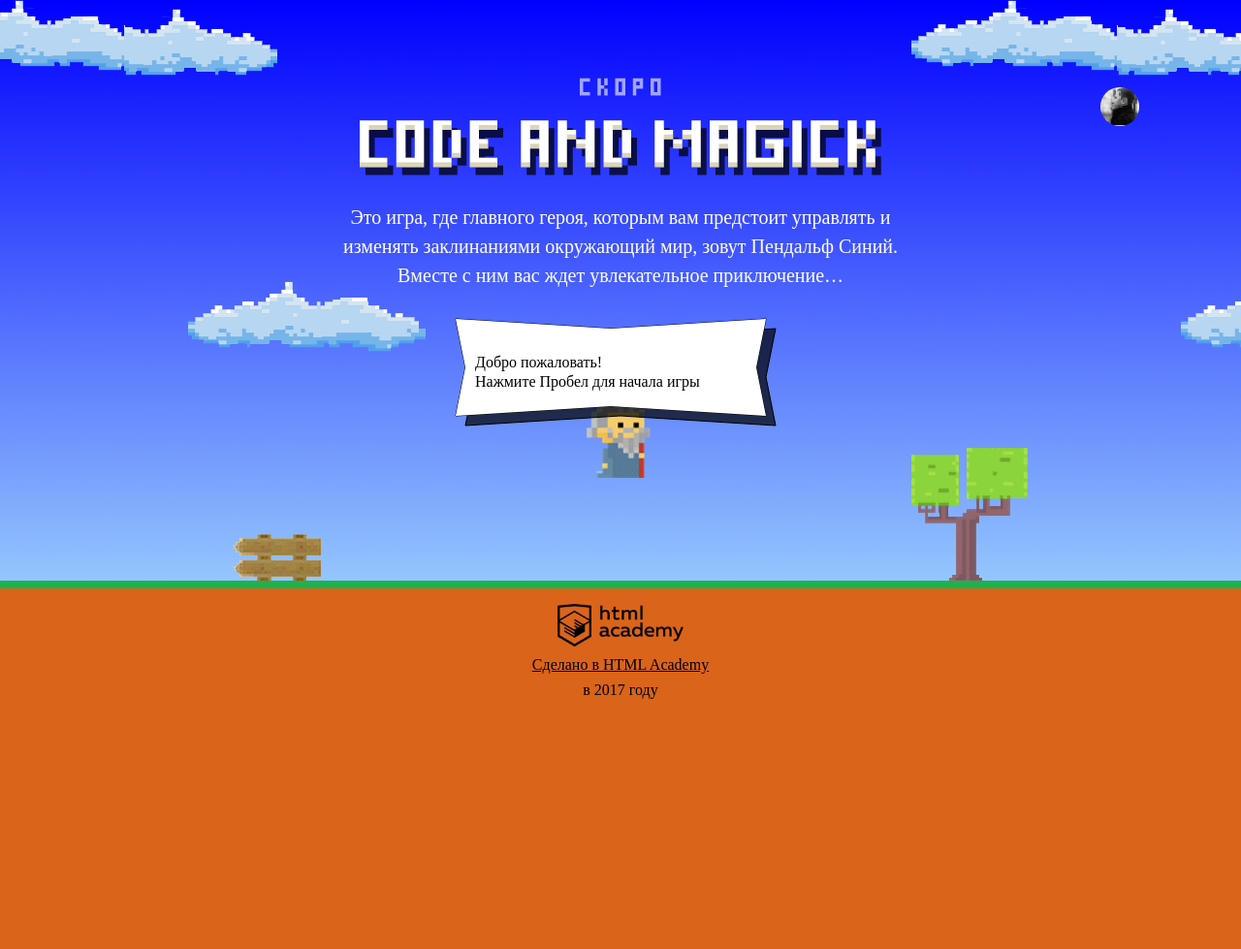
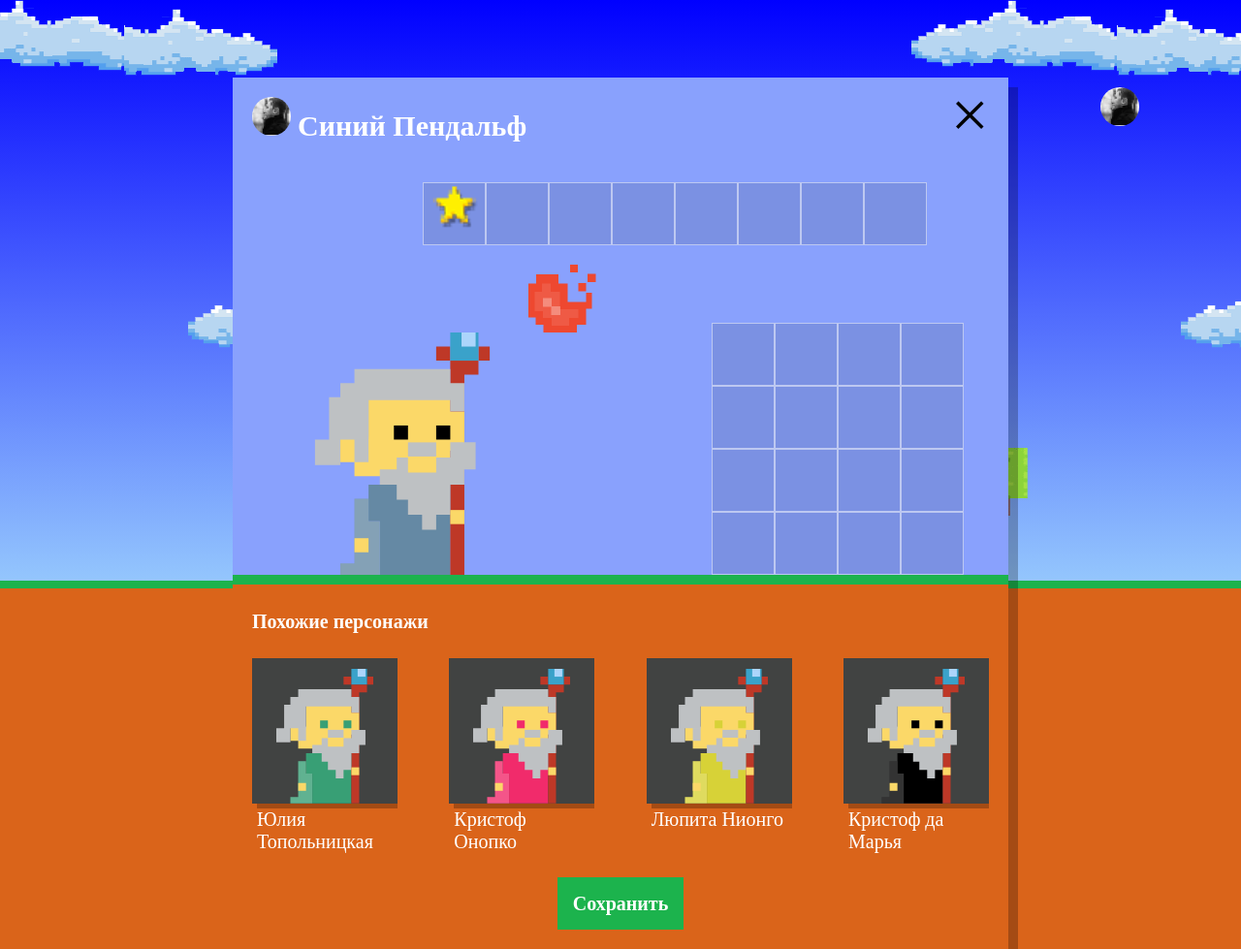
Before and after one commit to johnkirson/68387-code-and-magick-20, a website: page index.html in a window 1280 px wide. Shown: the whole page at 97% size. Before the commit the page ends 800 px from the top, so only its background shows below. Drawn offline with Linux system fonts and the light colour scheme; a web font is replaced by a local one.

Commit message:
вывел настройки и сделал вывод магов с ранодмными именами, цветом мантий и глаз

```diff
--- a/index.html
+++ b/index.html
@@ -211,6 +211,7 @@ function getWizardY (gameFieldHeght) {
 
 </script>
 <script src="js/stat.js"></script>
+<script src="js/setup.js"></script>
 <script src="js/game.js"></script>
 
 </body>
--- /dev/null
+++ b/js/setup.js
@@ -0,0 +1,62 @@
+'use strict';
+
+var WIZARD_NAMES = ['Иван','Хуан Себастьян','Мария','Кристоф','Виктор','Юлия','Люпита','Вашингтон'];
+var WIZARD_FAMILY = ['да Марья','Верон','Мирабелла','Вальц','Онопко','Топольницкая','Нионго','Ирвинг'];
+var COAT_COLOR = ['rgb(101, 137, 164)', 'rgb(241, 43, 107)', 'rgb(146, 100, 161)', 'rgb(56, 159, 117)', 'rgb(215, 210, 55)', 'rgb(0, 0, 0)'];
+var EYE_COLOR = ['black', 'red', 'blue', 'yellow', 'green'];
+
+var randomArrayData = function(array) {
+  var i = Math.floor(Math.random() * array.length);
+  var randomObject = array[i];
+  return randomObject;
+};
+
+var nameGenerator = function (names, families) {
+  var name = randomArrayData(names);
+  var family = randomArrayData(families);
+  var nameRandom = name + ' ' + family;
+  return nameRandom;
+};
+
+var userDialog = document.querySelector('.setup');
+userDialog.classList.remove('hidden');
+
+document.querySelector('.setup-similar').classList.remove('hidden');
+
+var similarListElement = document.querySelector('.setup-similar-list');
+var similarWizardTemplate = document.querySelector('#similar-wizard-template').content.querySelector('.setup-similar-item');
+
+
+var wizards = [];
+
+var createWizardsArray = function() {
+  for (var i = 0; i < 4; i++) {
+    var randomCoat = randomArrayData(COAT_COLOR);
+    var randomEyes = randomArrayData(EYE_COLOR);
+    var generatedName = nameGenerator(WIZARD_NAMES,WIZARD_FAMILY);
+    var wizadObject = {
+      name: generatedName,
+      coatColor: randomCoat,
+      eyesColor: randomEyes
+    };
+
+    wizards[i] = wizadObject;
+  }
+};
+
+createWizardsArray();
+
+var renderWizard = function (wizard) {
+  var wizardElement = similarWizardTemplate.cloneNode(true);
+  wizardElement.querySelector('.setup-similar-label').textContent = wizard.name;
+  wizardElement.querySelector('.wizard-coat').style.fill = wizard.coatColor;
+  wizardElement.querySelector('.wizard-eyes').style.fill = wizard.coatColor;
+  return wizardElement;
+};
+
+var fragment = document.createDocumentFragment();
+for (var i = 0; i < wizards.length; i++) {
+  fragment.appendChild(renderWizard(wizards[i]));
+}
+
+similarListElement.appendChild(fragment);
```
